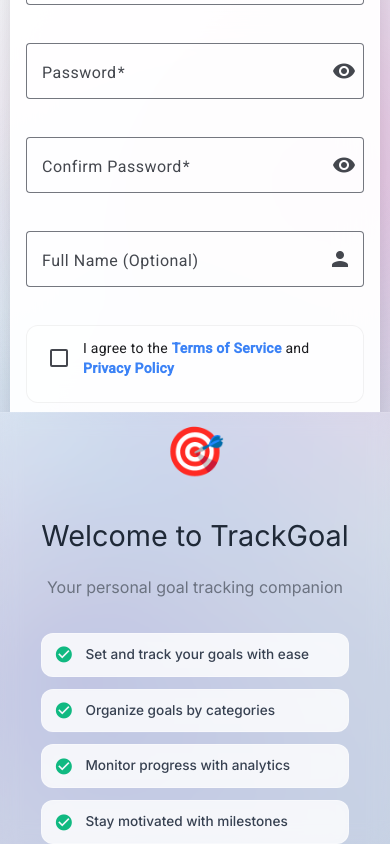
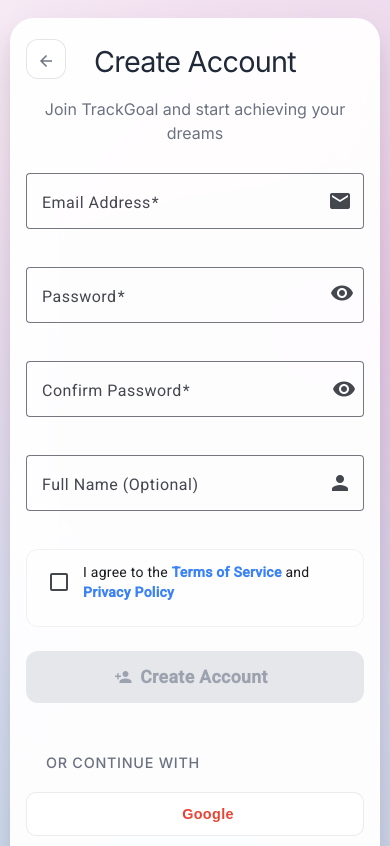
Before and after one commit to djsmacker01/TrackGoal, an Angular app: page /signup in a window 390 px wide. Shown: the top 846 px of the page. Built offline with nearby package versions, Linux system fonts and the light colour scheme.

Commit message:
update sign in and sign up mobile optimization

```diff
--- a/src/app/components/login/login.component.scss
+++ b/src/app/components/login/login.component.scss
@@ -1,10 +1,11 @@
 .login-container {
-  height: 100vh;
+  min-height: 100vh;
   display: flex;
   background: linear-gradient(135deg, #f5f7fa 0%, #c3cfe2 100%);
   font-family: 'Inter', sans-serif;
   position: relative;
-  overflow: hidden;
+  overflow-x: hidden;
+  overflow-y: auto;
 
   &::before {
     content: '';
@@ -28,7 +29,7 @@
   align-items: center;
   justify-content: center;
   padding: 20px;
-  height: 100vh;
+  min-height: 100vh;
   overflow-y: auto;
 
   .form-content {
@@ -44,8 +45,7 @@
       0 8px 16px rgba(0, 0, 0, 0.05);
     position: relative;
     z-index: 1;
-    max-height: calc(100vh - 40px);
-    overflow-y: auto;
+    margin: 20px 0;
   }
 
   .form-header {
@@ -297,7 +297,7 @@
   background: rgba(255, 255, 255, 0.1);
   backdrop-filter: blur(10px);
   border-left: 1px solid rgba(255, 255, 255, 0.2);
-  height: 100vh;
+  min-height: 100vh;
   overflow-y: auto;
 
   .welcome-content {
@@ -435,17 +435,19 @@
 @media (max-width: 768px) {
   .login-container {
     padding-bottom: 80px; /* Space for mobile navigation */
+    flex-direction: column;
   }
 
   .form-section {
     padding: 10px;
-    min-height: 70vh;
+    min-height: auto;
+    flex: none;
 
     .form-content {
       padding: 20px 15px;
-      max-height: calc(100vh - 100px);
       border-radius: 16px;
-      margin: 0;
+      margin: 10px 0;
+      max-width: 100%;
     }
 
     .form-header {
@@ -562,8 +564,9 @@
   }
 
   .welcome-section {
-    min-height: 30vh;
+    min-height: auto;
     padding: 15px;
+    flex: none;
 
     .welcome-content {
       .welcome-icon {
@@ -608,12 +611,12 @@
 @media (max-width: 480px) {
   .form-section {
     padding: 8px;
-    min-height: 75vh;
+    min-height: auto;
 
     .form-content {
       padding: 16px 12px;
-      max-height: calc(100vh - 80px);
       border-radius: 12px;
+      margin: 8px 0;
     }
 
     .form-header {
@@ -727,7 +730,7 @@
   }
 
   .welcome-section {
-    min-height: 25vh;
+    min-height: auto;
     padding: 12px;
 
     .welcome-content {
@@ -771,12 +774,12 @@
 @media (max-width: 360px) {
   .form-section {
     padding: 6px;
-    min-height: 80vh;
+    min-height: auto;
 
     .form-content {
       padding: 14px 10px;
-      max-height: calc(100vh - 70px);
       border-radius: 10px;
+      margin: 6px 0;
     }
 
     .form-header {
@@ -888,7 +891,7 @@
   }
 
   .welcome-section {
-    min-height: 20vh;
+    min-height: auto;
     padding: 10px;
 
     .welcome-content {
--- a/src/app/components/signup/signup.component.scss
+++ b/src/app/components/signup/signup.component.scss
@@ -1,10 +1,11 @@
 .signup-container {
-  height: 100vh;
+  min-height: 100vh;
   display: flex;
   background: linear-gradient(135deg, #f5f7fa 0%, #c3cfe2 100%);
   font-family: 'Inter', sans-serif;
   position: relative;
-  overflow: hidden;
+  overflow-x: hidden;
+  overflow-y: auto;
 
   &::before {
     content: '';
@@ -28,7 +29,7 @@
   align-items: center;
   justify-content: center;
   padding: 20px;
-  height: 100vh;
+  min-height: 100vh;
   overflow-y: auto;
 
   .form-content {
@@ -44,8 +45,7 @@
       0 8px 16px rgba(0, 0, 0, 0.05);
     position: relative;
     z-index: 1;
-    max-height: calc(100vh - 40px);
-    overflow-y: auto;
+    margin: 20px 0;
   }
 
   .form-header {
@@ -420,7 +420,7 @@
   background: rgba(255, 255, 255, 0.1);
   backdrop-filter: blur(10px);
   border-left: 1px solid rgba(255, 255, 255, 0.2);
-  height: 100vh;
+  min-height: 100vh;
   overflow-y: auto;
 
   .welcome-content {
@@ -543,12 +543,20 @@
 }
 
 @media (max-width: 768px) {
+  .signup-container {
+    padding-bottom: 80px; /* Space for mobile navigation */
+    flex-direction: column;
+  }
+
   .form-section {
     padding: 15px;
+    min-height: auto;
+    flex: none;
 
     .form-content {
       padding: 25px 20px;
-      max-height: calc(100vh - 30px);
+      margin: 10px 0;
+      max-width: 100%;
     }
 
     .form-header {
@@ -582,6 +590,10 @@
   }
 
   .welcome-section {
+    min-height: auto;
+    padding: 15px;
+    flex: none;
+
     .welcome-content {
       .features-list {
         grid-template-columns: 1fr;
@@ -593,10 +605,11 @@
 @media (max-width: 480px) {
   .form-section {
     padding: 10px;
+    min-height: auto;
 
     .form-content {
       padding: 20px 15px;
-      max-height: calc(100vh - 20px);
+      margin: 8px 0;
     }
 
     .form-header {
@@ -640,6 +653,9 @@
   }
 
   .welcome-section {
+    min-height: auto;
+    padding: 12px;
+
     .welcome-content {
       .welcome-icon {
         font-size: 3rem;
@@ -664,8 +680,12 @@
 
 @media (max-width: 360px) {
   .form-section {
+    padding: 8px;
+    min-height: auto;
+
     .form-content {
       padding: 15px 12px;
+      margin: 6px 0;
     }
 
     .form-header {
@@ -688,6 +708,7 @@
   }
 
   .welcome-section {
+    min-height: auto;
     padding: 15px;
 
     .welcome-content {
--- a/src/app/components/signup/signup.component.ts
+++ b/src/app/components/signup/signup.component.ts
@@ -72,6 +72,7 @@
                      placeholder="Enter your email"
                      autocomplete="email"
                      name="email"
+                     inputmode="email"
                      required>
               <mat-icon matSuffix>email</mat-icon>
               <mat-error *ngIf="signupForm.get('email')?.hasError('required')">
@@ -90,10 +91,12 @@
                      placeholder="Create a strong password"
                      autocomplete="new-password"
                      name="password"
+                     inputmode="text"
                      required>
               <button mat-icon-button matSuffix type="button"
                       (click)="togglePasswordVisibility()"
-                      [attr.aria-label]="showPassword ? 'Hide password' : 'Show password'">
+                      [attr.aria-label]="showPassword ? 'Hide password' : 'Show password'"
+                      class="touch-target">
                 <mat-icon>{{ showPassword ? 'visibility_off' : 'visibility' }}</mat-icon>
               </button>
               <mat-error *ngIf="signupForm.get('password')?.hasError('required')">
@@ -165,7 +168,7 @@
             <!-- Submit Button -->
             <button type="submit"
                     mat-raised-button
-                    class="signup-btn"
+                    class="signup-btn touch-target"
                     [disabled]="signupForm.invalid || isSubmitting">
               <mat-icon *ngIf="!isSubmitting">person_add</mat-icon>
               <mat-icon *ngIf="isSubmitting" class="spinning">refresh</mat-icon>
@@ -181,11 +184,11 @@
 
             <!-- Social Login Buttons -->
             <div class="social-login">
-              <button type="button" mat-outlined-button class="social-btn google-btn" (click)="signUpWithGoogle()">
+              <button type="button" mat-outlined-button class="social-btn google-btn touch-target" (click)="signUpWithGoogle()">
                 <mat-icon>google</mat-icon>
                 Google
               </button>
-              <button type="button" mat-outlined-button class="social-btn github-btn" (click)="signUpWithGitHub()">
+              <button type="button" mat-outlined-button class="social-btn github-btn touch-target" (click)="signUpWithGitHub()">
                 <mat-icon>code</mat-icon>
                 GitHub
               </button>
@@ -194,7 +197,7 @@
             <!-- Sign In Link -->
             <div class="signin-link">
               <p>Already have an account?
-                <a routerLink="/login" class="link">Sign In</a>
+                <a routerLink="/login" class="link touch-target">Sign In</a>
               </p>
             </div>
           </form>
@@ -245,7 +248,7 @@
     private snackBar: MatSnackBar,
     private authService: AuthService,
     private notificationService: NotificationService
-  ) {}
+  ) { }
 
   ngOnInit() {
     this.initForm();
```
Also changed, not shown: 1 other file (tests, documents, lock files or other folders).
